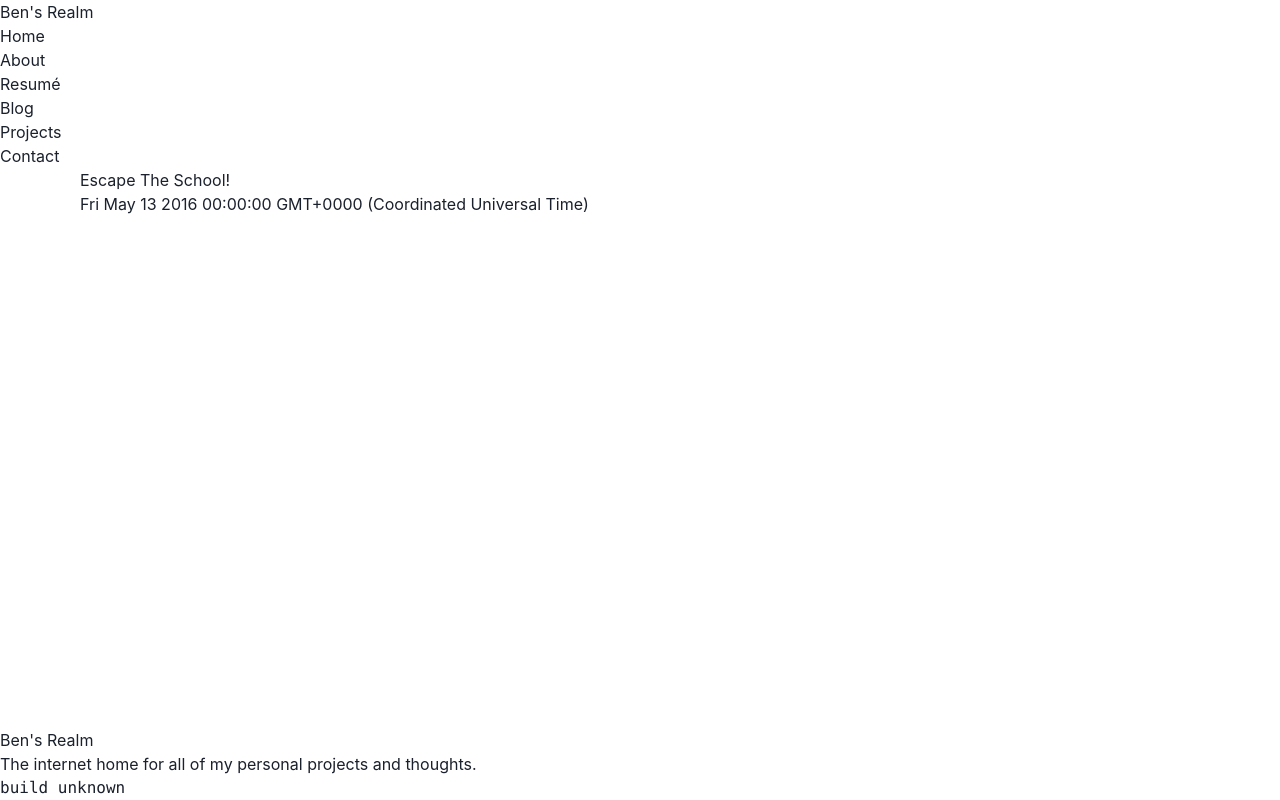
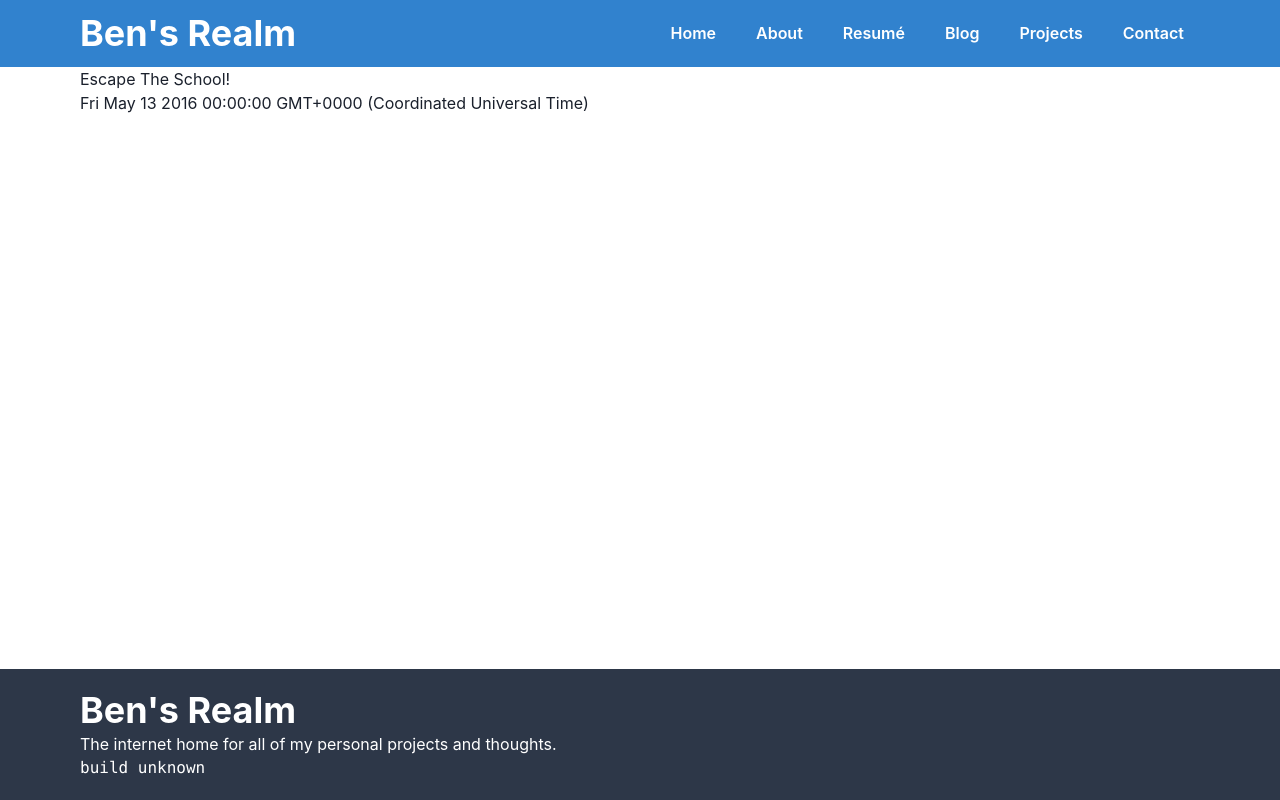
Before and after one commit to BenJetson/benjetson.github.io, a Next.js app in the folder next/: page /projects/escape-game in a window 1280 px wide. Built offline with nearby package versions, Linux system fonts and the light colour scheme; no server answers.

Commit message:
Rewrite footer and navbar with basic Chakra functionality. #152

```diff
--- a/next/components/footer.js
+++ b/next/components/footer.js
@@ -1,11 +1,17 @@
+import { Box, Heading, Text } from "@chakra-ui/react";
 import { GIT_HASH } from "../lib/env";
 import { site } from "../lib/meta";
+import ContentContainer from "./content-container";
 
 const Footer = () => (
   <footer>
-    <h2>{site.title}</h2>
-    <p>{site.tagline}</p>
-    <pre>build {GIT_HASH}</pre>
+    <Box maxW="full" p={5} bgColor="gray.700" color="white">
+      <ContentContainer>
+        <Heading as="h2">{site.title}</Heading>
+        <Text>{site.tagline}</Text>
+        <pre>build {GIT_HASH}</pre>
+      </ContentContainer>
+    </Box>
   </footer>
 );
 
--- a/next/components/navbar.js
+++ b/next/components/navbar.js
@@ -1,23 +1,56 @@
 import { navItems, site } from "../lib/meta";
 import Link from "next/link";
+import { useRouter } from "next/router";
+import { Box, Button, Container, Heading, HStack } from "@chakra-ui/react";
+import ContentContainer from "./content-container";
+
+const NavLink = ({ href, name }) => {
+  const router = useRouter();
+  const isActive = router.asPath === href;
+
+  return (
+    <Link href={href}>
+      <Button
+        as="a"
+        colorScheme="whiteAlpha"
+        color="white"
+        // _hover={{
+        //   bg: "blue.100",
+        //   color: "blue.500",
+        // }}
+        // variant={isActive ? "outline" : "ghost"}
+        variant="ghost"
+        textDecoration={isActive ? "underline" : "none"}
+        textDecorationStyle="dotted"
+        textUnderlineOffset={5}
+      >
+        {name}
+      </Button>
+    </Link>
+  );
+};
 
 const Navbar = () => (
-  <nav>
-    <h1>
-      <Link href={"/"}>
-        <a>{site.title}</a>
-      </Link>
-    </h1>
-    <ul>
-      {navItems.map((item) => (
-        <li key={item.href}>
-          <Link href={item.href}>
-            <a>{item.name}</a>
-          </Link>
-        </li>
-      ))}
-    </ul>
-  </nav>
+  <Box bgColor="blue.500" color="white" py={3} px={6}>
+    <ContentContainer>
+      <HStack>
+        <Link href="/">
+          <a>
+            <Heading as="h1">Ben's Realm</Heading>
+          </a>
+        </Link>
+        <Box flexGrow={1}></Box>
+
+        <HStack as="ul" listStyleType="none">
+          {navItems.map((item) => (
+            <li key={item.href}>
+              <NavLink {...item} />
+            </li>
+          ))}
+        </HStack>
+      </HStack>
+    </ContentContainer>
+  </Box>
 );
 
 export default Navbar;
```
